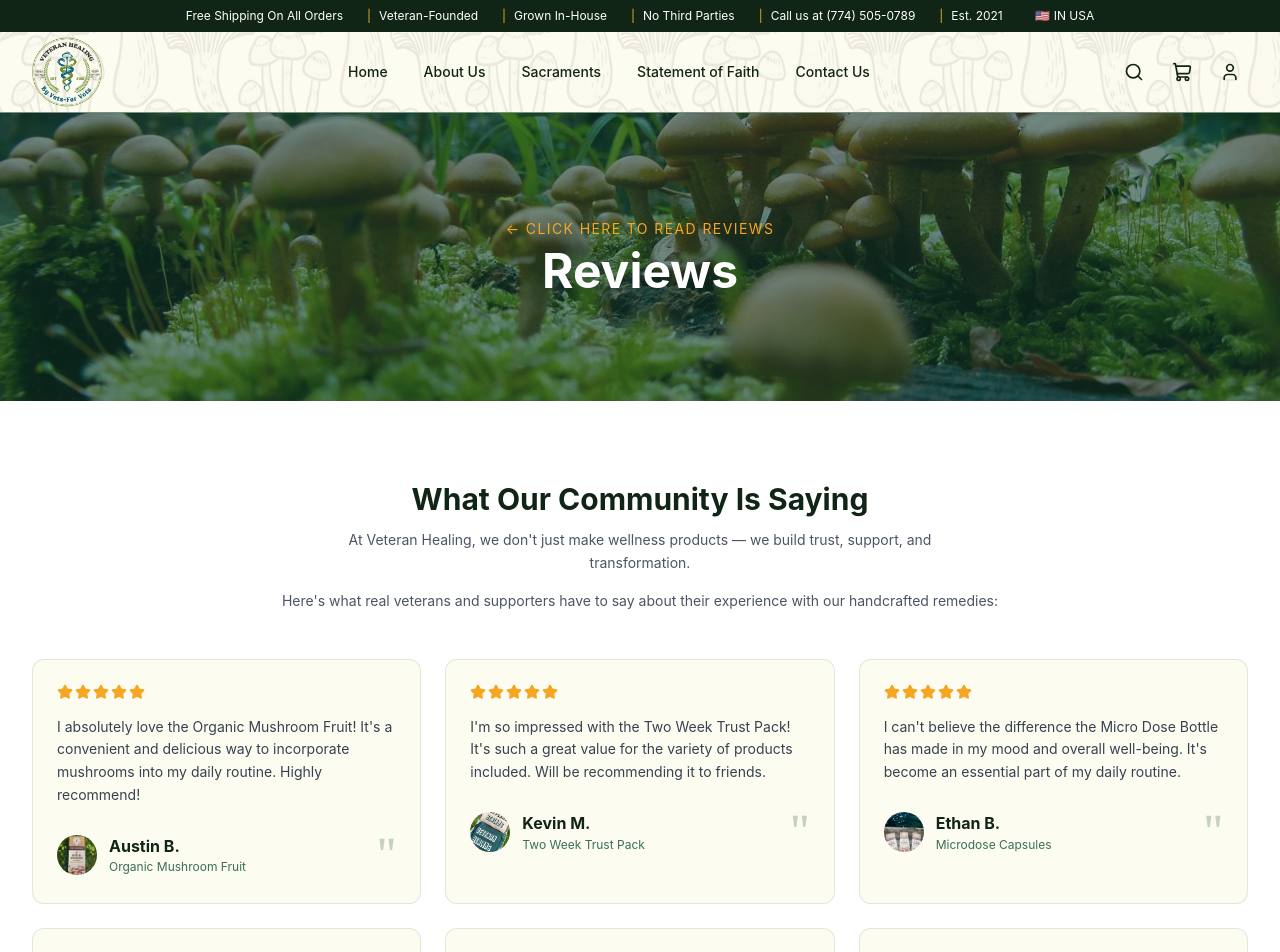
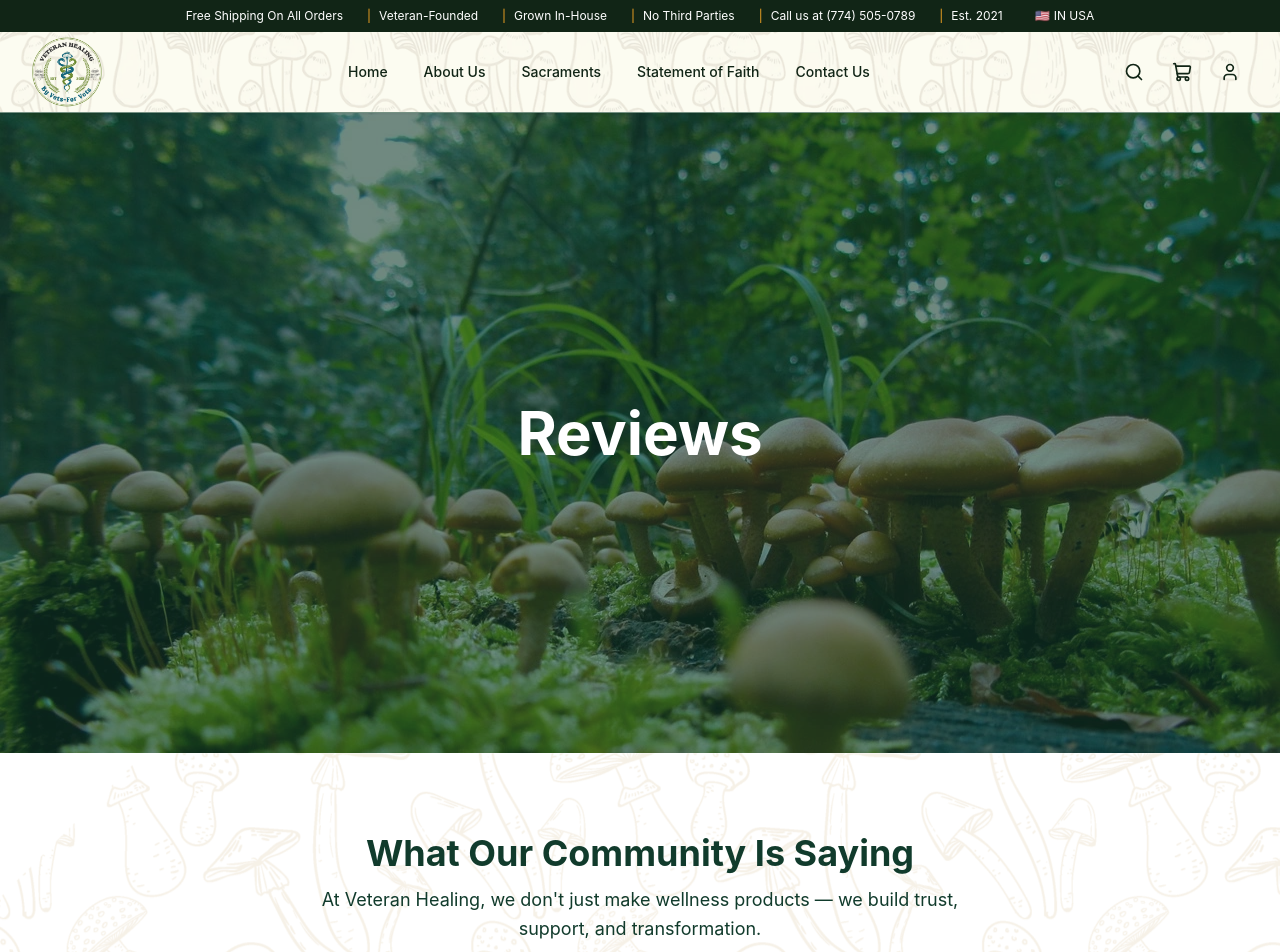
Before and after one commit to Dot-Click/veteran-healing-fe, a React (Vite) app: page /reviews in a window 1280 px wide. Shown: the top 952 px of the page. Built offline with nearby package versions, Linux system fonts and the light colour scheme.

Commit message:
create: review page

```diff
--- a/src/pages/ReviewsPage.tsx
+++ b/src/pages/ReviewsPage.tsx
@@ -8,28 +8,27 @@
     <MainLayout>
       {/* Hero */}
       <section
-        className="relative h-52 lg:h-72 flex items-center bg-cover bg-center"
+        className="relative min-h-[70vh] lg:min-h-[80vh] flex items-center bg-brand-primary overflow-hidden w-full"
         style={{ backgroundImage: `url(${ASSETS.REVIEWS_BG})` }}
       >
         <div className="absolute inset-0 bg-brand-primary/60" aria-hidden="true" />
         <div className="relative container-site text-center w-full">
-          <p className="text-brand-gold text-sm uppercase tracking-widest mb-2">
-            ← Click Here To Read Reviews
-          </p>
-          <h1 className="text-4xl lg:text-5xl font-bold text-white">Reviews</h1>
+          <h1 className="text-5xl lg:text-6xl font-bold text-white">Reviews</h1>
         </div>
       </section>
 
-      <section className="bg-white py-16 lg:py-20">
+      <section className="bg-white py-16 lg:py-20"
+        style={{ backgroundImage: `url(${ASSETS.CONTACT_BG})` }}
+      >
         <div className="container-site">
-          <h2 className="text-2xl lg:text-3xl font-bold text-brand-dark text-center mb-3">
+          <h2 className="text-3xl lg:text-4xl font-bold text-brand-primary text-center mb-3">
             What Our Community Is Saying
           </h2>
-          <p className="text-gray-600 text-center max-w-2xl mx-auto mb-4 text-sm leading-relaxed">
+          <p className="text-brand-primary text-center max-w-2xl mx-auto mb-4 text-lg leading-relaxed">
             At Veteran Healing, we don't just make wellness products — we build trust, support, and
             transformation.
           </p>
-          <p className="text-gray-600 text-center text-sm mb-12">
+          <p className="text-brand-primary text-center text-lg mb-12">
             Here's what real veterans and supporters have to say about their experience with our
             handcrafted remedies:
           </p>
```
